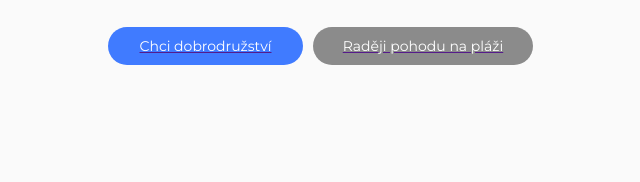
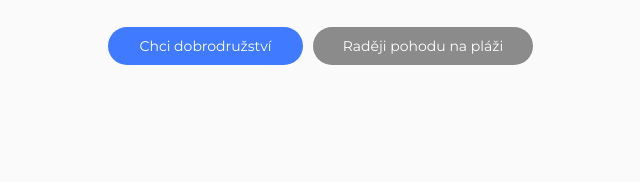
Before and after one commit to amalka-amy/Koderka-Projekt_slu-by, a plain HTML site: page index.html in a window 1280 px wide. Shown: the part 235-417 px from the top of the page, 12-652 px from the left. Drawn offline with Linux system fonts and the light colour scheme.

Commit message:
oprva chybiček - tlačítka

```diff
--- a/index.html
+++ b/index.html
@@ -8,7 +8,7 @@
     <link rel="preconnect" href="https://fonts.gstatic.com" crossorigin>
     <link href="https://fonts.googleapis.com/css2?family=Montserrat:wght@300;400;500&display=swap" rel="stylesheet">
     <link rel="stylesheet" href="style.css">
-    <title>Document</title>
+    <title>Happy Travels</title>
 </head>
 <body>
     <div class="max_width stred_mobil stred_tablet">
@@ -26,18 +26,14 @@
                     Specializujeme se na exotické destinace a výjimečné zážitkové pobyty. S námi se nikdy nudit nebudete. Ať už chcete zažít pořádný adrenalin nebo se jen opalovat na pláži.
                 </p>
                 <div class="tlacitka stred_mobil stred_tablet">
-                    <div class="tlacitko stred_mobil">
-                        <a href="">
-                            <p class="text_tlacitko">
-                                Chci dobrodružství
-                            </p>
+                    <div class="stred_mobil">
+                        <a href="" class="tlacitko text_tlacitko">
+                            Chci dobrodružství
                         </a>
                     </div>
-                    <div class="tlacitko stred_mobil">
-                        <a href="">
-                            <p class="text_tlacitko sede">
+                    <div class="stred_mobil">
+                        <a href="" class="tlacitko text_tlacitko sede">
                                 Raději pohodu na pláži
-                            </p>
                         </a>
                     </div>
                 </div>
--- a/style.css
+++ b/style.css
@@ -9,6 +9,7 @@ html { box-sizing: border-box; }
     --regular: 400;
     --medium:500;
     background: #FAFAFA;
+    font-family: 'Montserrat';
 }
 
 .max_width{
@@ -44,10 +45,6 @@ h2{
     text-align: center;
     margin-top: 60px;
     margin-bottom:17px;
-}
-
-p{
-    font-family: 'Montserrat';
 }
 
 .uvod_obrazek{
@@ -275,7 +272,6 @@ p{
         margin-left:0px;
 
     }
-
     .tlacitko{
         display:inline-block;
         margin-left: 0px;
```
